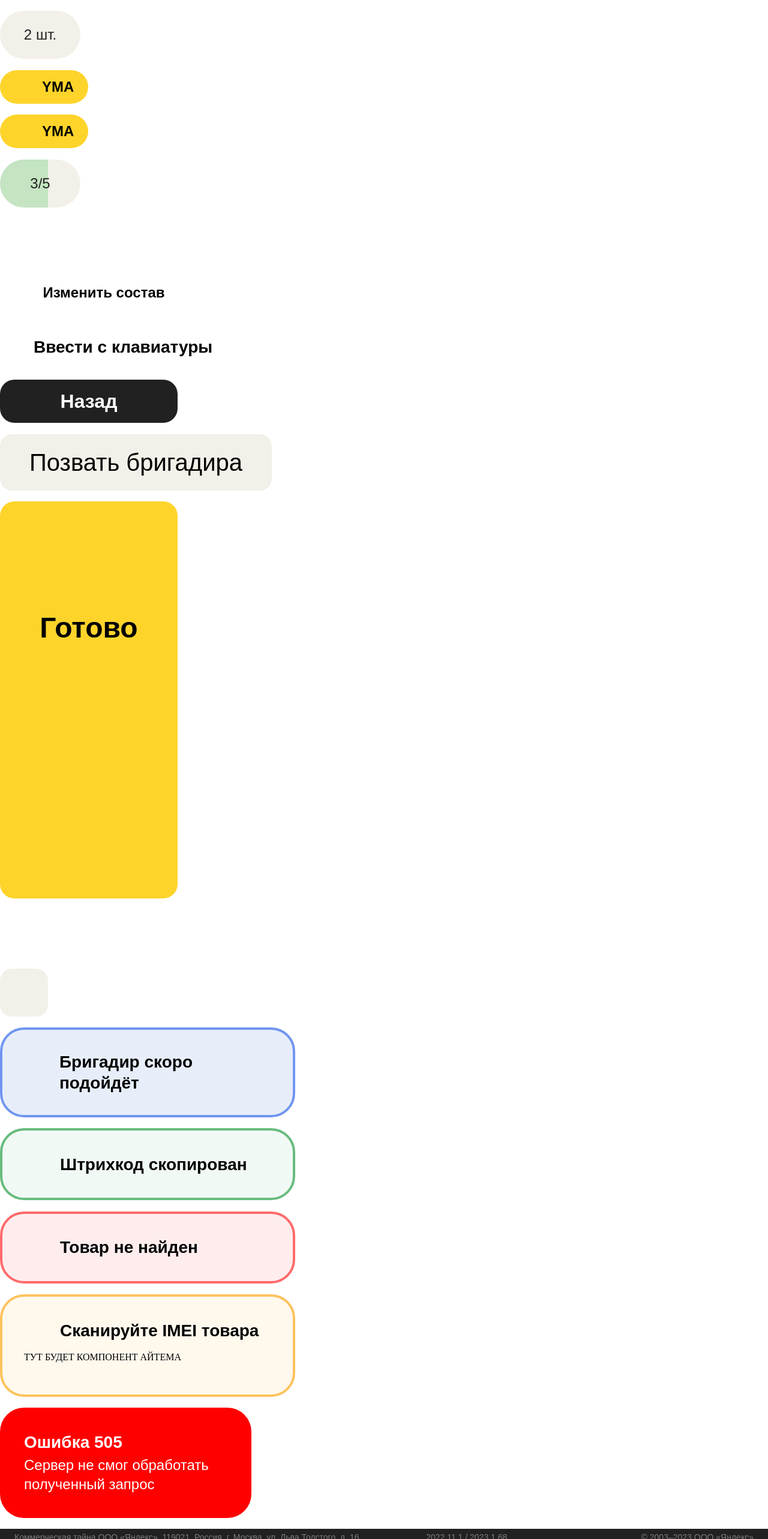
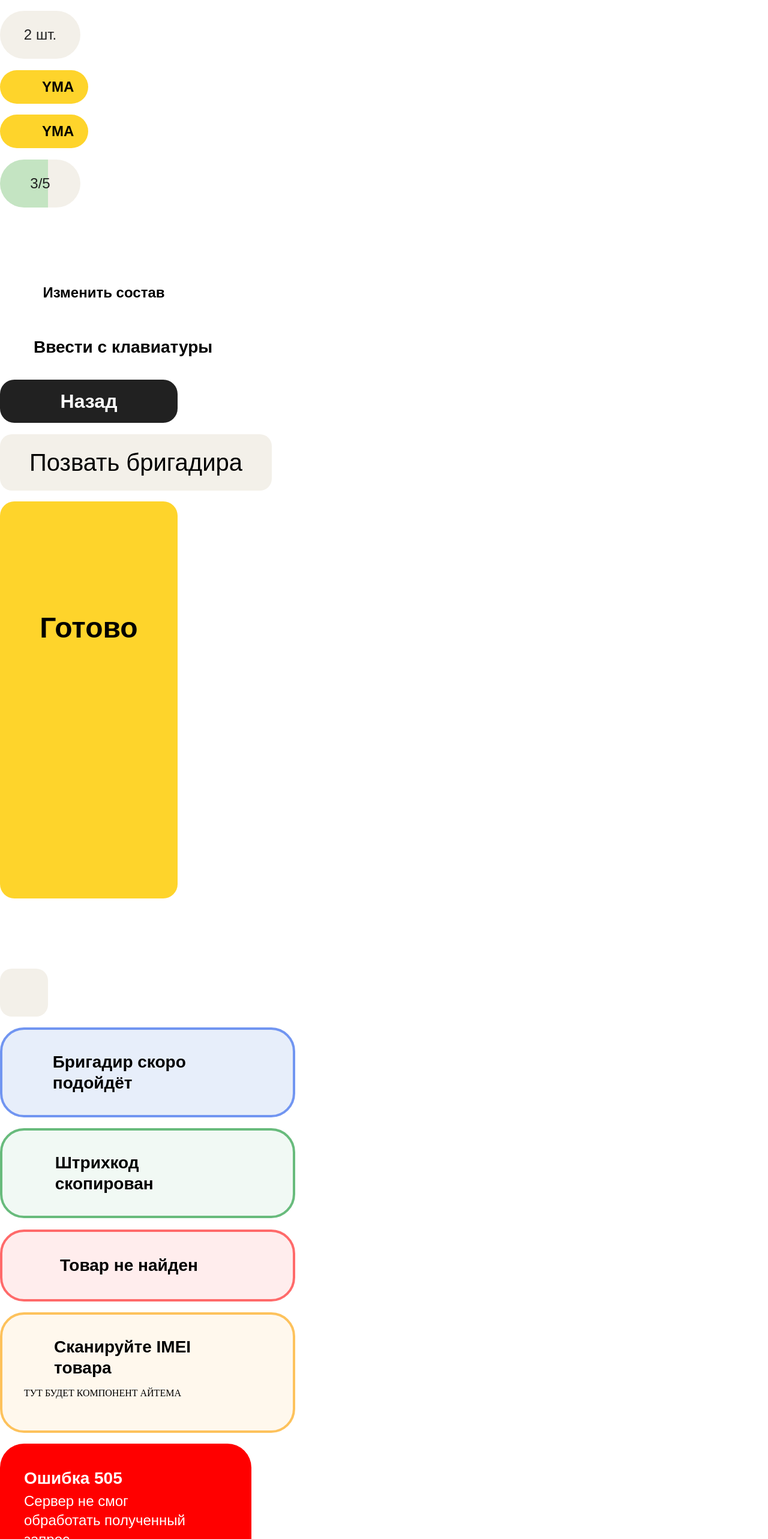
Before and after one commit to dashalalala24/parcel-packer, a React (Create React App) app: page / in a window 1280 px wide. Shown: the top 2566 px of the page at 60% size. Built offline with nearby package versions, Linux system fonts and the light colour scheme.

Commit message:
fix classNames

```diff
--- a/src/components/Notification/Notification.css
+++ b/src/components/Notification/Notification.css
@@ -6,12 +6,13 @@
   border: 4px solid;
   padding: 36px;
   box-sizing: border-box;
-  border-radius: 40px;
+  border-radius: var(--border-radius-l);
 }
 
-.notification__messageContainer {
+.notification__message-container {
   display: flex;
   align-items: center;
+  width: 299px;
   font: var(--font-button-s)
 }
 
@@ -19,13 +20,14 @@
   margin: 0;
 }
 
-.notification__messageDetails {
+.notification__message-details {
   margin: 0;
   margin: 5px 0 0;
   font: var(--font-2xs);
+  width: 299px;
 }
 
-.notification__closeButtonContainer {
+.notification__close-button-container {
   position: absolute;
   top: 7px;
   right: 7px;
--- a/src/components/Notification/Notification.tsx
+++ b/src/components/Notification/Notification.tsx
@@ -92,19 +92,19 @@ const Notification: FC<INotificationProps> = ({
 
   return (
     <div className='notification' style={notificationStyles}>
-      <div className='notification__messageContainer'>
+      <div className='notification__message-container'>
         {type === NotificationType.systemError ? null : iconComponent}
         <p className='notification__message'>{message}</p>
       </div>
 
       {messageDetails ? (
-        <p className='notification__messageDetails'>{messageDetails}</p>
+        <p className='notification__message-details'>{messageDetails}</p>
       ) : null}
 
       {child}
 
       {type === NotificationType.systemError ? (
-        <div className='notification__closeButtonContainer'>
+        <div className='notification__close-button-container'>
           <ActionButton
             icon={IconImages.cross}
             iconColor='white'
```
